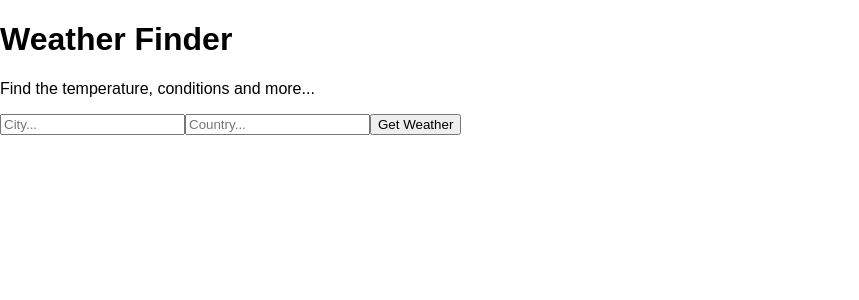
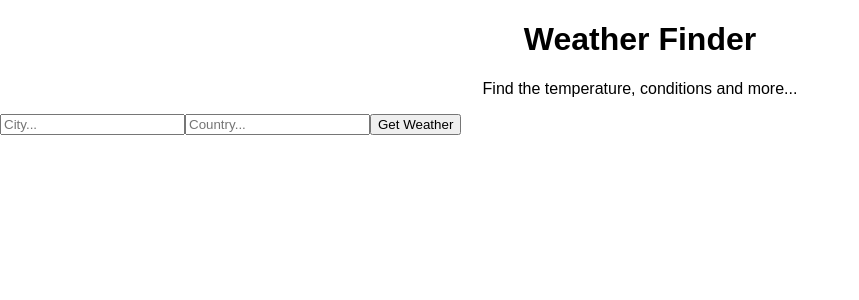
Before and after one commit to its-gio/weather-app, a React (Create React App) app: page / in a window 1280 px wide. Shown: the top 300 px of the page, without its empty margins (0-859 px from the left). Built offline with nearby package versions, Linux system fonts and the light colour scheme; the HTML template or start-up script is replaced by a standard one.

Commit message:
Adding first stules to new header tag in Title component

```diff
--- a/src/components/Title.js
+++ b/src/components/Title.js
@@ -1,10 +1,10 @@
 import React from 'react';
 
 const Title = () => (
-  <div>
+  <header>
       <h1>Weather Finder</h1>
       <p>Find the temperature, conditions and more...</p>
-  </div>
+  </header>
 )
 
 export default Title;
--- /dev/null
+++ b/src/css/App.css
@@ -0,0 +1,3 @@
+header {
+    text-align: center;
+}
--- a/src/index.css
+++ b/src/index.css
@@ -1,3 +1,5 @@
+@import './css/App.css';
+
 body {
   margin: 0;
   padding: 0;
```
Also changed, not shown: src/App.css (deleted).
